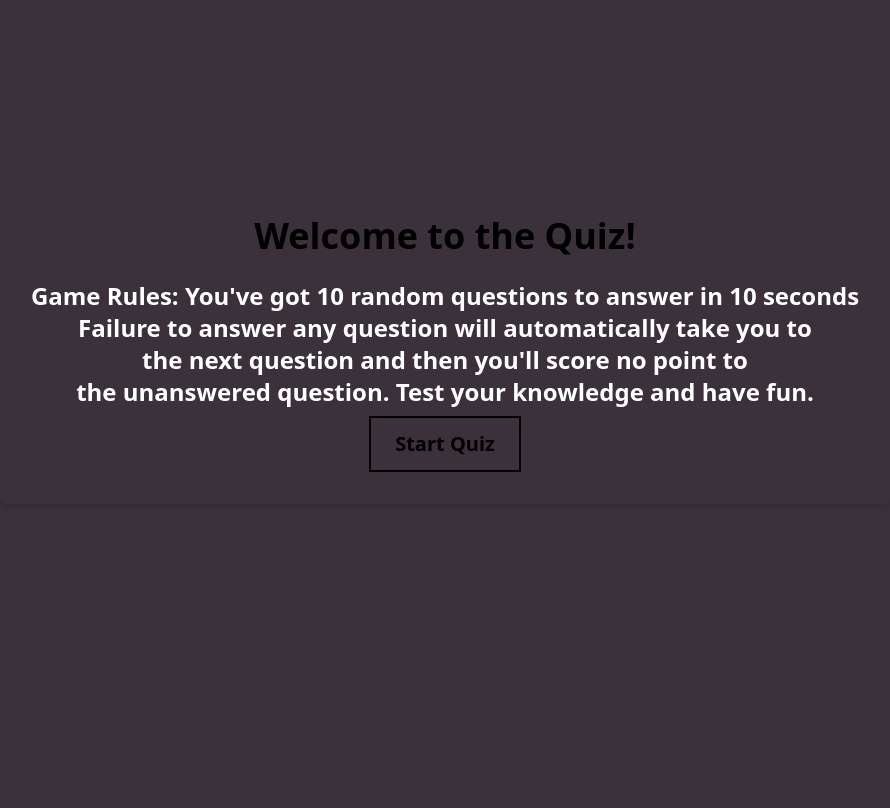
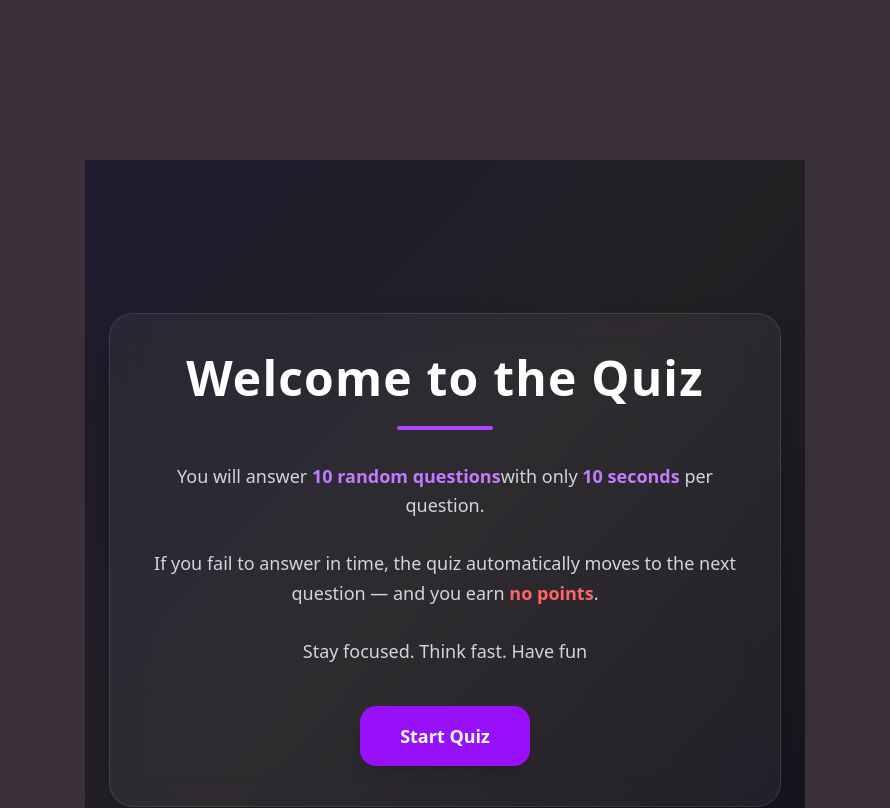
Before and after one commit to nyapblesso-a11y/Quizz_App, a React (Vite) app: page / in a window 1280 px wide. Shown: the top 808 px of the page, without its empty margins (195-1085 px from the left). Built offline with nearby package versions, Linux system fonts and the light colour scheme.

Commit message:
home page UI HAS BEEN adjusted to meet user interactive fufilment

```diff
--- a/src/HomePage/HomePage.jsx
+++ b/src/HomePage/HomePage.jsx
@@ -1,35 +1,46 @@
-import { Navigate, useNavigate } from "react-router-dom";
+import { useNavigate } from "react-router-dom";
 import { useQuesStore } from "../Store/quizzStore";
-
 
 const HopePage = () => {
   const navigate = useNavigate();
   const { startQuizz } = useQuesStore();
+
   const handleStart = async () => {
     await startQuizz();
     navigate("/quizz");
   };
+
   return (
-    <>
-      <div className=" bg-cover bg-center  p-8 rounded-lg shadow-md text-center">
-        <h1 className="text-4xl font-bold text-shadow-neutral-800 m-6">
-          Welcome to the Quiz!
+    <div className="min-h-screen flex items-center justify-center bg-gradient-to-br from-[#1e1b2e] via-[#232024] to-[#14121c] px-6">
+
+      <div className="max-w-2xl w-full bg-white/5 backdrop-blur-lg border border-white/10 rounded-3xl shadow-2xl p-10 text-center transition-all duration-300 hover:shadow-purple-500/20">
+
+        <h1 className="text-4xl md:text-5xl font-extrabold text-white mb-6 tracking-wide">
+          Welcome to the Quiz
         </h1>
 
-        <h6 className="text-2xl text-white mb-2 font-bold ">
-          Game Rules: You've got 10 random questions to answer in 10 seconds <br />
-          Failure to answer any question will automatically take you to <br />  the next
-          question and then you'll score no point to <br /> the unanswered question.
-          Test your knowledge and have fun.
-        </h6>
+        <div className="w-24 h-1 bg-purple-500 mx-auto mb-8 rounded-full"></div>
+
+        <p className="text-gray-300 text-lg leading-relaxed mb-10">
+          You will answer <span className="text-purple-400 font-semibold">10 random questions</span>
+          with only <span className="text-purple-400 font-semibold">10 seconds</span> per question.
+          <br /><br />
+          If you fail to answer in time, the quiz automatically moves to the next question —
+          and you earn <span className="text-red-400 font-semibold">no points</span>.
+          <br /><br />
+          Stay focused. Think fast. Have fun
+        </p>
+
+
         <button
-          className="bg-transparent border-2 p-8 hover:bg-[#232024] text-shadow-neutral-800  font-bold py-3 px-6 rounded-1.5xl text-xl transition duration-300 ease-in-out transform hover:scale-105 cursor-pointer"
           onClick={handleStart}
+          className="bg-purple-600 hover:bg-purple-700 text-white font-semibold text-lg py-4 px-10 rounded-2xl shadow-lg hover:shadow-purple-500/40 transition-all duration-300 transform hover:scale-105 active:scale-95"
         >
           Start Quiz
         </button>
+
       </div>
-    </>
+    </div>
   );
 };
 
```
